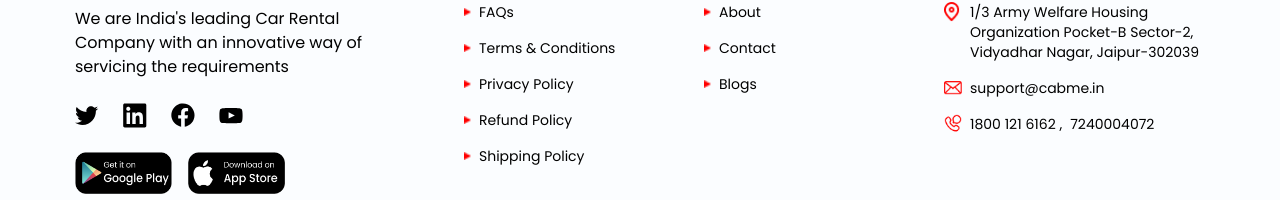
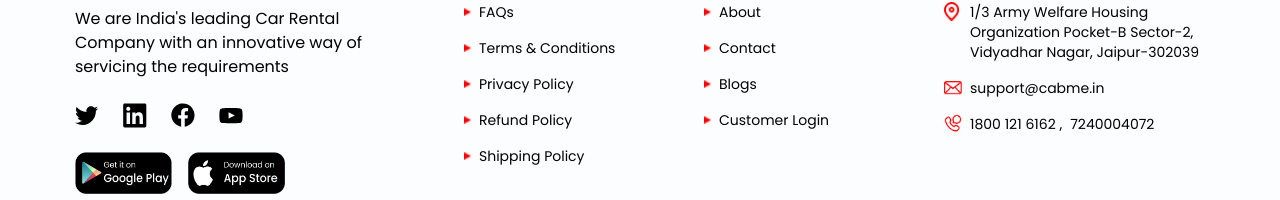
Before and after one commit to CabMe-Epic/cabme-website, a Next.js app: page /car-listing in a window 1280 px wide. Shown: the part 1322-1522 px from the top of the page. Built offline with nearby package versions, Linux system fonts and the light colour scheme; no server answers.

Commit message:
changes added link of customer login

```diff
--- a/src/app/components/layout/footer/footer.tsx
+++ b/src/app/components/layout/footer/footer.tsx
@@ -18,6 +18,9 @@ const Footer = () => {
     }
     if (value === "Blogs") {
       router.push("https://marketing.cabme.in/")
+    }
+    if (value === "Customer Login") {
+      router.push("https://admin.cabme.in/auth/customer-login")
     }
     if(value === "Terms & Conditions"){
       router.push("/terms-and-conditions")
@@ -308,6 +311,10 @@ const footerCollection = [
         href:"#"
 
       },
+      {
+        link: "Customer Login",
+        href:'https://admin.cabme.in/auth/customer-login'
+      }
       // {
       //   link: "Deals",
       // },
```
Also changed, not shown: public/aadhaarDoc.png (added), public/panDoc.png (added).
